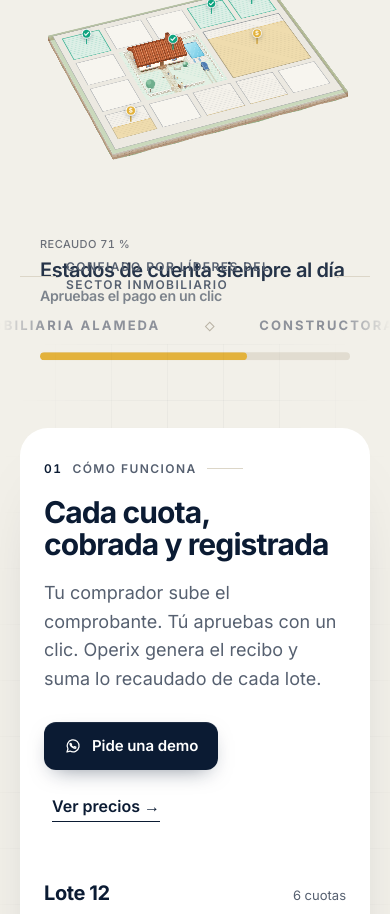
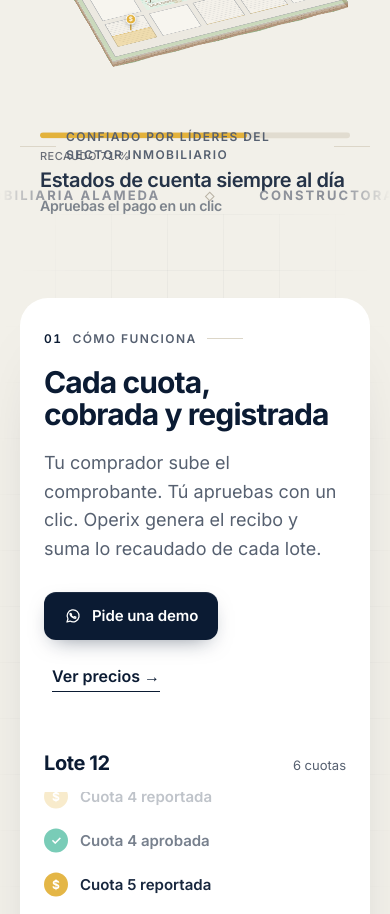
Before and after one commit to 96danielr/cobranza-inmobiliaria-frontend, a Next.js app: page / in a window 390 px wide. Shown: the part 920-1834 px from the top of the page. Built offline with nearby package versions, Linux system fonts and the light colour scheme.

Commit message:
fix(landing): compact mobile hero: bar, count and message right under the model

```diff
--- a/src/components/landing/hero/hero-scene.css
+++ b/src/components/landing/hero/hero-scene.css
@@ -229,3 +229,7 @@
   background-size: 11px 9px, 11px 9px, 11px 9px, 1.3px 1.1px, auto; }
 .landing .ox .plan.walkway { opacity: .55; }   /* the walkway stays in the background */
 .landing .ox .plan.path.entry { opacity: .7; }
+/* mobile: bar right under the model, then the count and the message (one compact block) */
+.landing .ox.mobile .hud2 { bottom: 0; display: flex; flex-direction: column; }
+.landing .ox.mobile .hud2 .track2 { order: -1; margin: 0 0 10px; height: 6px; }
+.landing .ox.mobile .hud2 .lines { height: 84px; margin-top: 4px; }
--- a/src/components/landing/hero/heroScene.js
+++ b/src/components/landing/hero/heroScene.js
@@ -443,9 +443,9 @@ export function mountHeroScene(root) {
   const fitStage = () => { const w = stage.clientWidth || 800, mobile = window.innerWidth < 760 || w < 420;   // layout follows the viewport
     wrap.classList.toggle('mobile', mobile);
     pl.style.setProperty('--s', Math.min(1.4, w / 560).toFixed(3));
-    pl.style.top = mobile ? '38%' : '';
+    pl.style.top = mobile ? '28%' : '';
     if (mobile) { pool2.forEach(el => { if (el._slot <= 1) fit2(el); }); layout2(); }                                   // lift the model to leave room for the 2D HUD
-    stage.style.height = Math.round(mobile ? 300 + w * .42 + 70 : Math.min(620, 300 + w * .42)) + 'px'; };
+    stage.style.height = Math.round(mobile ? 20 + w * .62 + 150 : Math.min(620, 300 + w * .42)) + 'px'; };
   fitStage(); if (window.ResizeObserver) { const ro = new ResizeObserver(fitStage); ro.observe(stage); observers.push(ro); }
   let onScreen = true; if (window.IntersectionObserver) { const io = new IntersectionObserver(es => { const was = onScreen; onScreen = es[0].isIntersecting; if (onScreen && !was && alive) requestAnimationFrame(frame); }); /* the loop stops off screen and restarts on return */ io.observe(stage); observers.push(io); }
   let mx = 0, my = 0, rz = 0, ryv = 0, paidS = 0;
```
